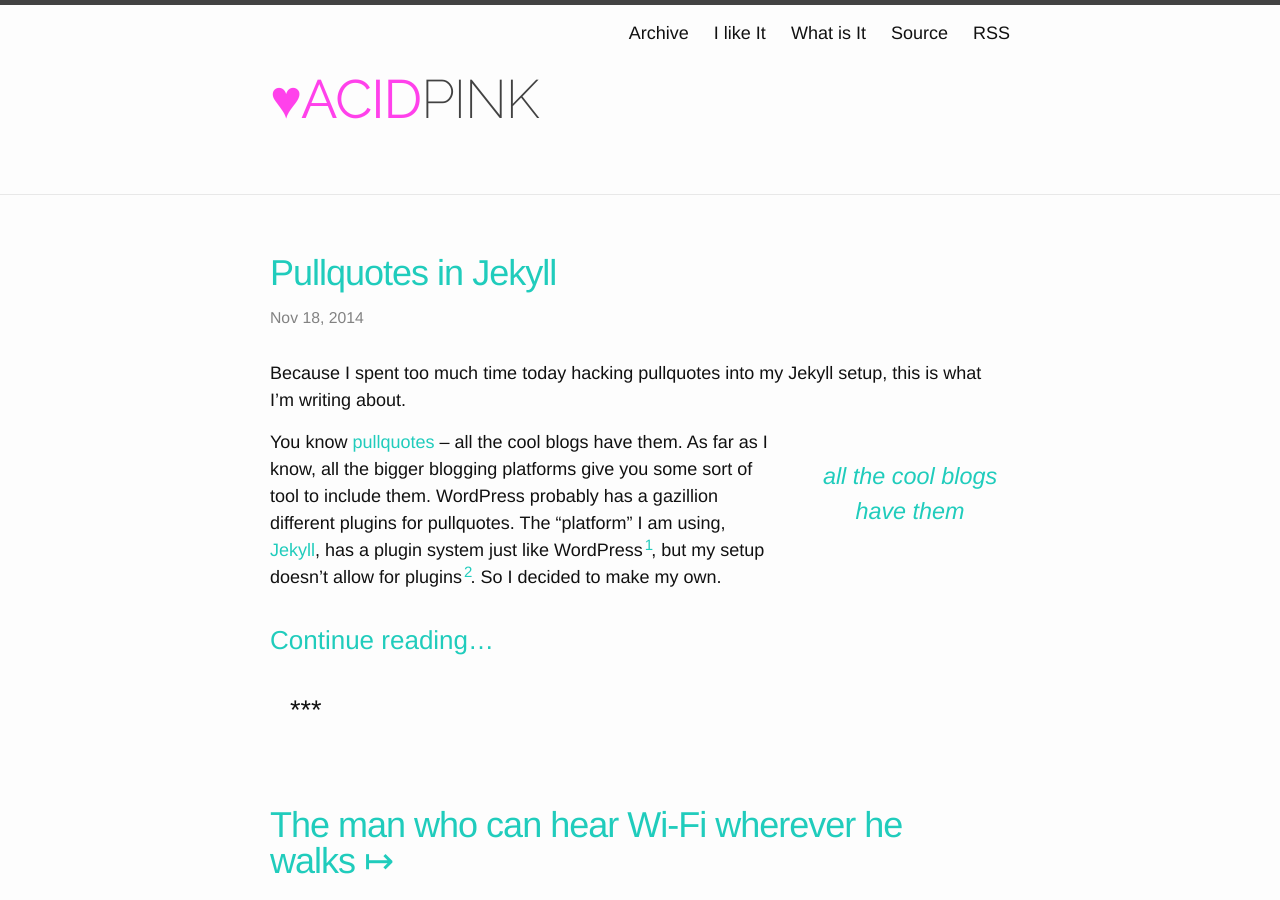
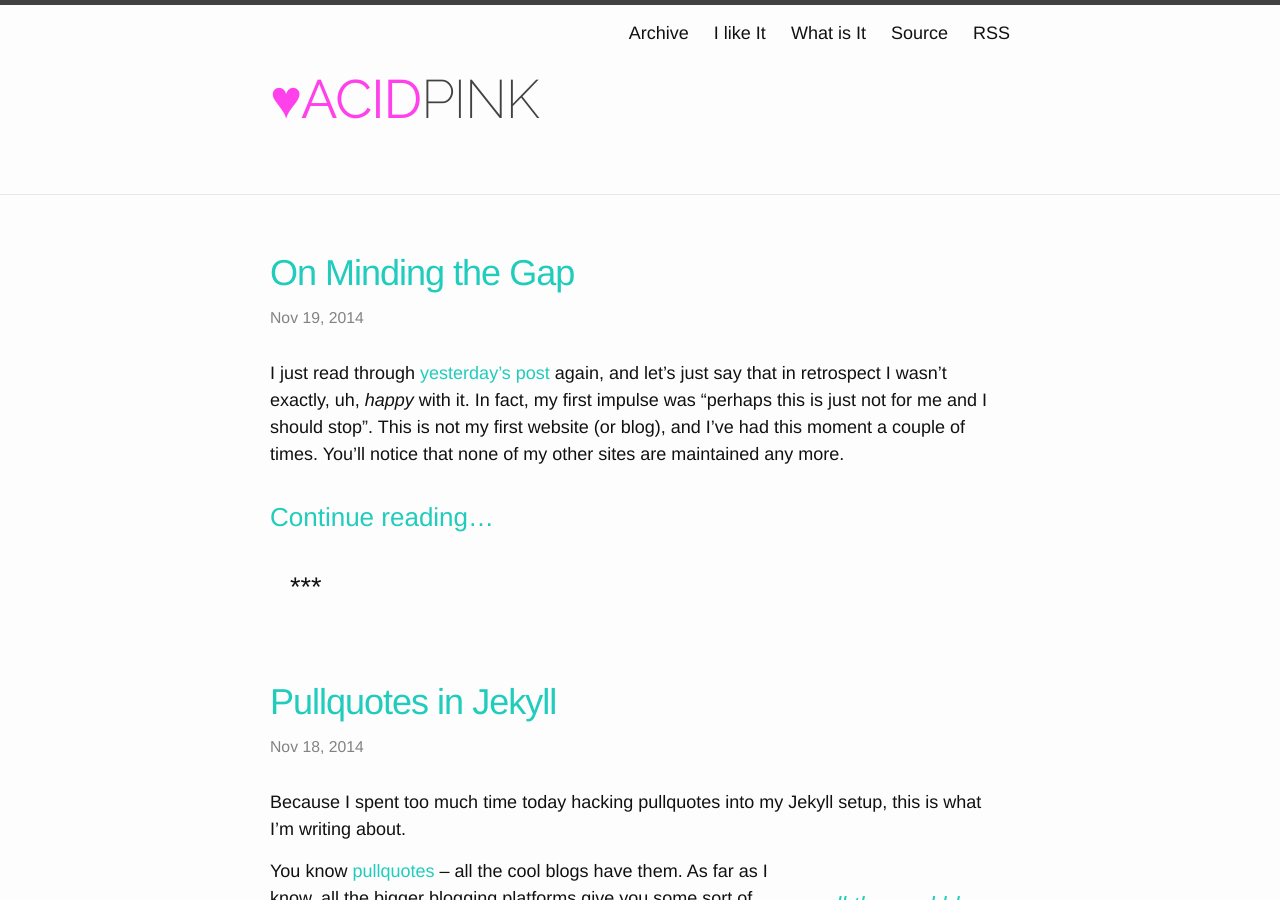
Before and after one commit to acdpnk/chrifpa.github.io, a Jekyll site: the page built from index.html, in a window 1280 px wide and 900 px high. Built offline with Jekyll 4.4.1, drawn with Linux system fonts in a browser that asks for light colours; the list of posts is cut into pages by our own code; some of the changed text lies outside the part shown.

Commit message:
new post

```diff
--- a/_config.yml
+++ b/_config.yml
@@ -21,7 +21,7 @@ excerpt_separator: "<!-- break -->"
 markdown: kramdown
 paginate: 10
 paginate_path: "page:num"
-lsi: true
+# lsi: true
 future: false
 
 exclude: ["acidpink.sublime-project", "README.md", "TODO.md"]
--- /dev/null
+++ b/_posts/2014-11-19-on-minding-the-gap.md
@@ -0,0 +1,21 @@
+---
+permalink: /2014-11-19-on-minding-the-gap
+date: 2014-11-19 19:44
+title: "On Minding the Gap"
+layout: post
+tags: meta
+---
+I just read through [yesterday's post](http://acid.pink/2014-11-19-pullquotes-in-jekyll/) again, and let's just say that in retrospect I wasn't exactly, uh, *happy* with it. In fact, my first impulse was "perhaps this is just not for me and I should stop". This is not my first website (or blog), and I've had this moment a couple of times. You'll notice that none of my other sites are maintained any more.
+
+<!-- break -->
+
+{% include pullquote.html quote="You figure it out eventually, but before you get there you have to go through the Valley of Wat" %}
+Luckily, I had just found Rose Ames' excellent blog [Superluser](http://rose.github.io/). She has a very inspiring [post](http://rose.github.io/posts/in-which-i-mind-the-gap/) I happened to read yesterday, so it was still fresh in my memory.
+
+I wont say that she turned things around for me, but her words certainly fell on fertile ground. I have been learning *a lot* in the last couple of years, and one of the most important lessons I learned is perseverance. Sometimes it feels like that's all there is to it: keep trying. For coding this is especially true -- often it's 95% pulling hairs and 5% typing frantically. You figure it out eventually, but before you get there you have to go through the Valley of [Wat]({{ site.baseurl }}{{ site.assets }}wat-gigantic-duck.jpg).
+
+Yesterday's post could certainly have been better, but that's not the point. It's not what I'm doing this for. I'm doing this because to write good stuff, you first have to write a whole lot of bad stuff.
+
+{% include video.html src="//player.vimeo.com/video/24715531" %}
+
+I think my worst posts are already written, but the good ones are still to come. In the meantime I plan to busy myself with the mediocre ones.
```
Also changed, not shown: assets/bubblegum-tableflip.gif (added), assets/wat-gigantic-duck.jpg (added).
